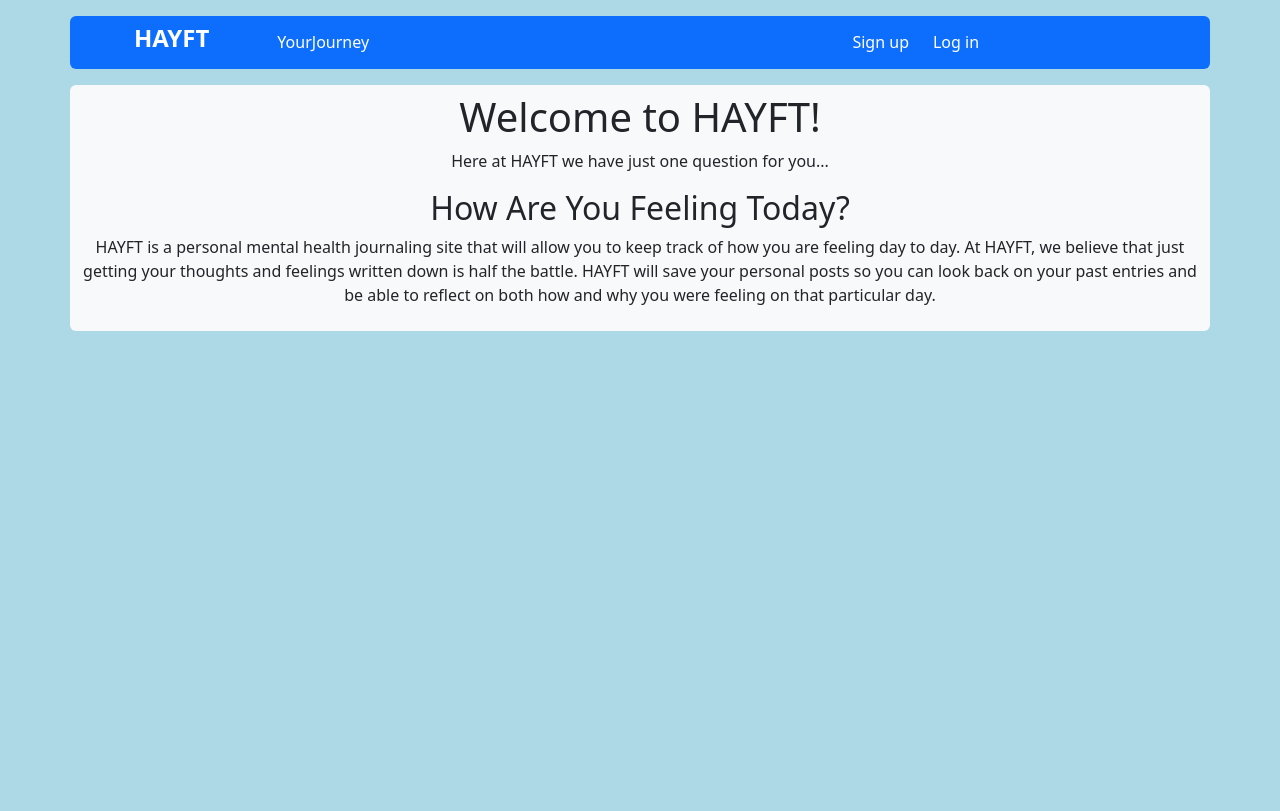
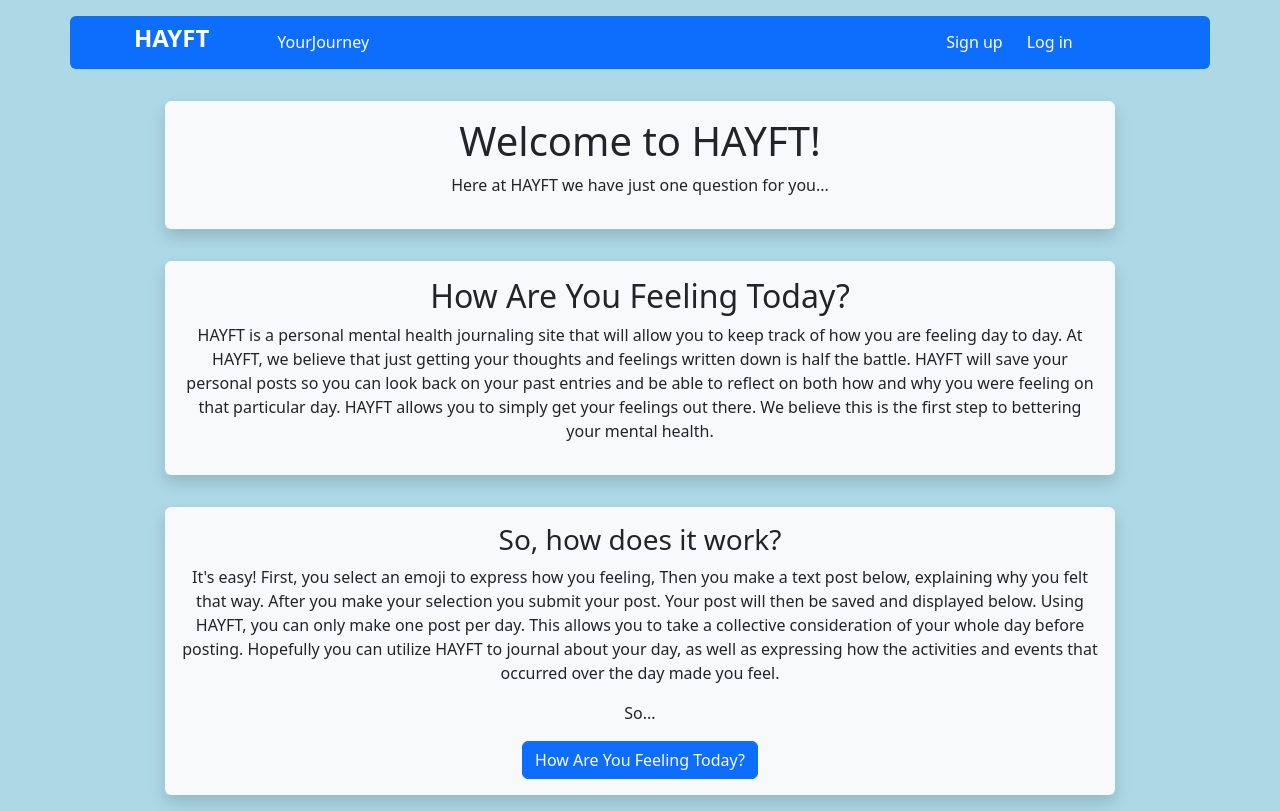
Before and after one commit to elijahwenndt/HAYFT, a React (Create React App) app in the folder app/: page / in a window 1280 px wide. Built offline with nearby package versions, Linux system fonts and the light colour scheme.

Commit message:
done with a few stories

```diff
--- a/app/src/Homepage.js
+++ b/app/src/Homepage.js
@@ -3,16 +3,28 @@ export default function HomePage() {
     return (
     <>
     <Navbar />
-    <div className='container bg-light rounded mt-3'>
+    <div className='container '>
         <div className="row justify-content-center">
-            <div className="col-12 text-center p-2">
+            <div className="col-10 bg-light rounded shadow text-center p-3 my-3">
                 <h1>Welcome to HAYFT!</h1>
                 <p>Here at HAYFT we have just one question for you...</p>
+            </div>
+            <div className="col-10 bg-light rounded shadow text-center p-3 my-3">
                 <h2>How Are You Feeling Today?</h2>
-                <p>HAYFT is a personal mental health journaling site that will allow you to keep track of how you are feeling day to day. At HAYFT, we believe that just getting your thoughts and feelings written down is half the battle. HAYFT will save your personal posts so you can look back on your past entries and be able to reflect on both how and why you were feeling on that particular day. </p>
+                <p>HAYFT is a personal mental health journaling site that will allow you to keep track of how you are feeling day to day. At HAYFT, we believe that just getting your thoughts and feelings written down is half the battle. HAYFT will save your personal posts so you can look back on your past entries and be able to reflect on both how and why you were feeling on that particular day. HAYFT allows you to simply get your feelings out there. We believe this is the first step to bettering your mental health.</p>
             </div>
-        </div>
+            <div className="col-10 bg-light rounded shadow text-center p-3 my-3">
+                <h3>So, how does it work?</h3>
+                <p>It's easy! First, you select an emoji to express how you feeling, Then you make a text post below, explaining why you felt that way. After you make your selection you submit your post. Your post will then be saved and displayed below. Using HAYFT, you can only make one post per day. This allows you to take a collective consideration of your whole day before posting. Hopefully you can utilize HAYFT to journal about your day, as well as expressing how the activities and events that occurred over the day made you feel. </p>
+                <p>So...</p>
+                <button className="btn btn-primary">How Are You Feeling Today?</button>
+            </div>
+            </div>
+            {/* <footer className="bg-primary text-center text-light p-3">placeholder</footer> */}
     </div>
+    {/* <div className="d-flex flex-column min-vh-25"> */}
+    {/* <footer className="bg-primary text-center text-light fixed-bottom p-3">placeholder</footer> */}
+    {/* </div> */}
     </>
     )
 }
--- a/app/src/Navbar.js
+++ b/app/src/Navbar.js
@@ -1,6 +1,6 @@
 export default function Nav(props) {
   return (
-    <div className="container my-3 ">
+    <div className="container my-3 sticky-top">
       <div
         className="row text-center align-items-center hover text-white bg-primary rounded p-2"
         onClick={() => props.handleClick(props.text)}
@@ -8,9 +8,9 @@ export default function Nav(props) {
         <h4 className="col-2 fw-bold hover">
           HAYFT
         </h4>
-        <div className="col-4 text-start hover">YourJourney</div>
-        <div className="col-3 text-end hover">Sign up</div>
-        <div className="col-3 text-start hover">Log in</div>
+        <div className="col-6 text-start hover">YourJourney</div>
+        <div className="col-2 text-end hover">Sign up</div>
+        <div className="col-2 text-start hover">Log in</div>
       </div>
     </div>
   );
--- /dev/null
+++ b/package.json
@@ -0,0 +1,5 @@
+{
+  "dependencies": {
+    "react": "^18.2.0"
+  }
+}
```
Also changed, not shown: 1 other file (tests, documents, lock files or other folders).
